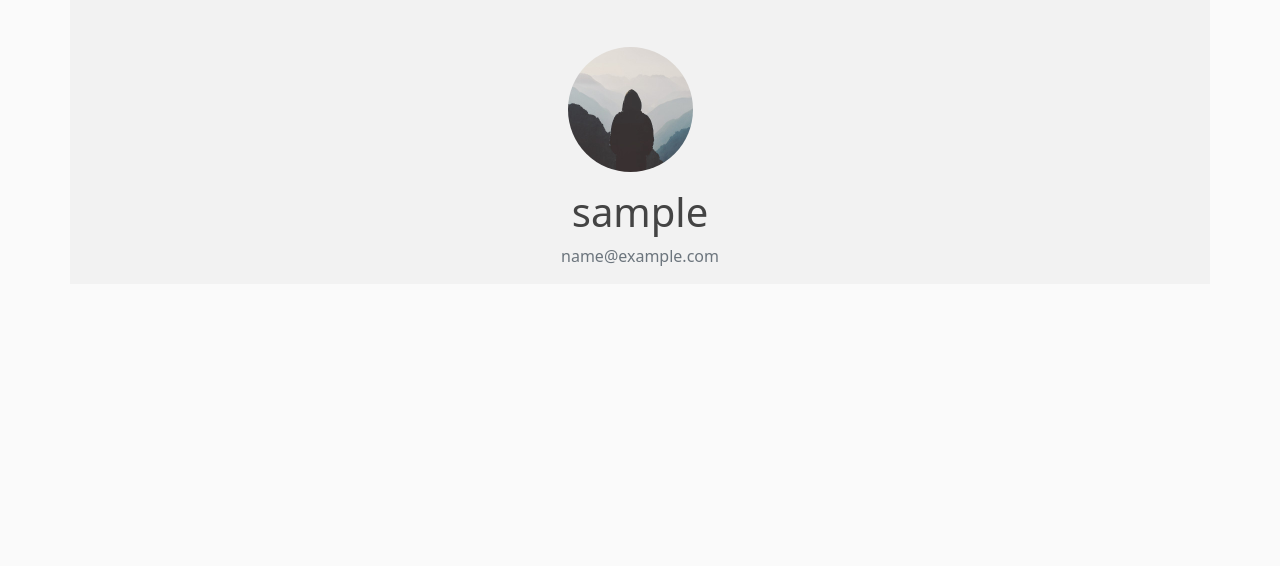
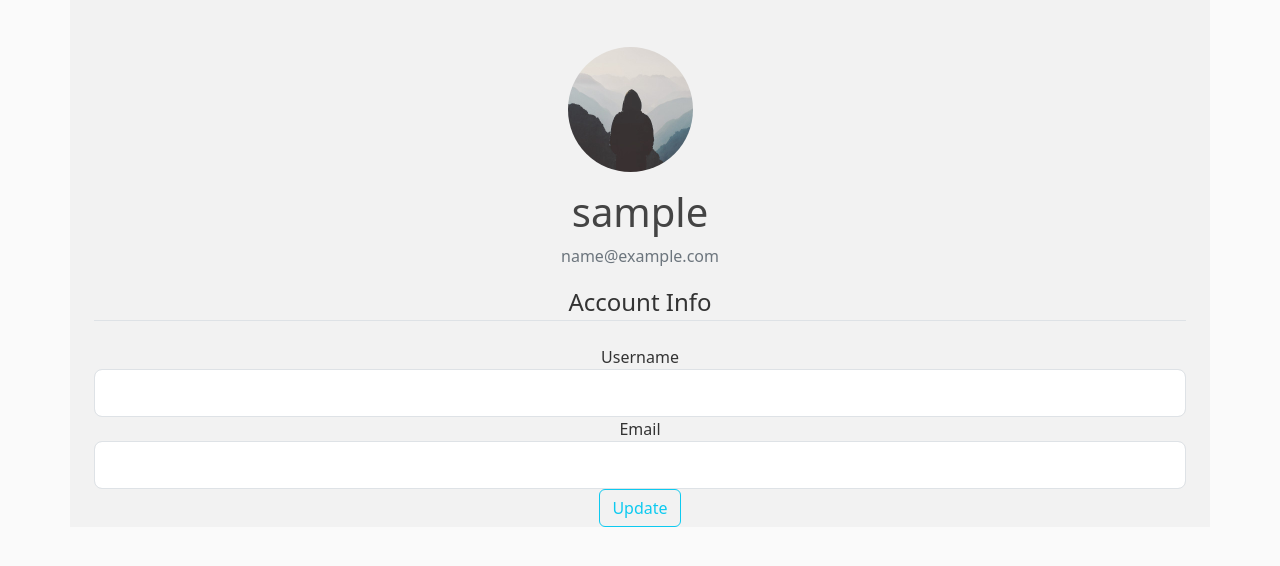
Before and after one commit to JuliusDgenius/alx-portfolio_project, a Flask app: page /account in a window 1280 px wide. Shown: the part 81-647 px from the top of the page. Run offline with Flask 3, Linux system fonts and the light colour scheme; the visitor is signed in with stand-in values (Sample User, id 1).

Commit message:
add account page set up code

```diff
--- a/benefitsHub/forms.py
+++ b/benefitsHub/forms.py
@@ -1,4 +1,5 @@
 from flask_wtf import FlaskForm
+from flask_login import current_user
 from wtforms import BooleanField, StringField, PasswordField, SubmitField
 from wtforms.validators import DataRequired, Length, Email, EqualTo, ValidationError
 from benefitsHub.models.base_model import User
@@ -27,3 +28,21 @@ class LoginForm(FlaskForm):
     password = PasswordField('Password', validators=[DataRequired()])
     remember = BooleanField('Remember me')
     submit = SubmitField('Login')
+
+class UpdateAccountForm(FlaskForm):
+    username = StringField('Username',
+                           validators=[DataRequired(), Length(min=2, max=20)])
+    email = StringField('Email', validators=[DataRequired(), Email()])
+    submit = SubmitField('Update')
+
+    def validate_username(self, username):
+        if username.data != current_user.username:
+            user = User.query.filter_by(username=username.data).first()
+            if user:
+                raise ValidationError('That username is taken. Please choose a different one.')
+
+    def validate_email(self, email):
+        if email.data != current_user.email:
+            user = User.query.filter_by(email=email.data).first()
+            if user:
+                raise ValidationError('That email is taken. Please choose a different one.')
--- a/benefitsHub/routes.py
+++ b/benefitsHub/routes.py
@@ -2,7 +2,7 @@ import re
 from flask_login import login_user, current_user, logout_user, login_required
 from benefitsHub import app, db, bcrypt
 from flask import render_template, url_for, flash, redirect, request
-from benefitsHub.forms import RegistrationForm, LoginForm
+from benefitsHub.forms import RegistrationForm, LoginForm, UpdateAccountForm
 from benefitsHub.models.base_model import User
 
 # helper functions
@@ -150,5 +150,6 @@ def logout():
 @app.route('/account')
 @login_required # login is required to access this route.
 def account():
+    form = UpdateAccountForm()
     profile_pic = url_for('static', filename='assets/' + current_user.profile_pic)
-    return render_template('account.html', title='Account', profile_pic=profile_pic)
+    return render_template('account.html', title='Account', profile_pic=profile_pic, form=form)
--- a/benefitsHub/templates/account.html
+++ b/benefitsHub/templates/account.html
@@ -9,5 +9,43 @@
         </div>
       </div>
       <!-- FORM HERE -->
+      <div>
+          <!-- form validation errors don't show without the novalidate on line 5. -->
+          <form method="POST" action=""novalidate>
+              {{ form.hidden_tag() }}
+              <fieldset class="form-group">
+                  <legend class="border-bottom mb-4">Account Info</legend>
+                  <div class="form-group">
+                      {{ form.username.label(class="form-control-label") }}
+                      {% if form.username.errors %}
+                          {{ form.username(class="form-control form-control-lg is-invalid") }}
+                          <div class="invalid-feedback">
+                              {% for error in form.username.errors %}
+                                  <span>{{ error }}</span>
+                              {% endfor %}
+                          </div>
+                      {% else %}
+                          {{ form.username(class="form-control form-control-lg") }}
+                      {% endif %}
+                  </div>
+                  <div class="form-group">
+                      {{ form.email.label(class="form-control-label") }}
+                      {% if form.email.errors %}
+                              {{ form.email(class="form-control form-control-lg is-invalid") }}
+                              <div class="invalid-feedback">
+                                  {% for error in form.email.errors %}
+                                      <span>{{ error }}</span>
+                                  {% endfor %}
+                              </div>
+                          {% else %}
+                              {{ form.email(class="form-control form-control-lg") }}
+                          {% endif %}
+                  </div>
+              </fieldset>
+              <div class="form-group"">
+                  {{ form.submit(class="btn btn-outline-info") }}
+              </div>
+          </form>
+      </div>
     </div>
 {% endblock content %}
```
